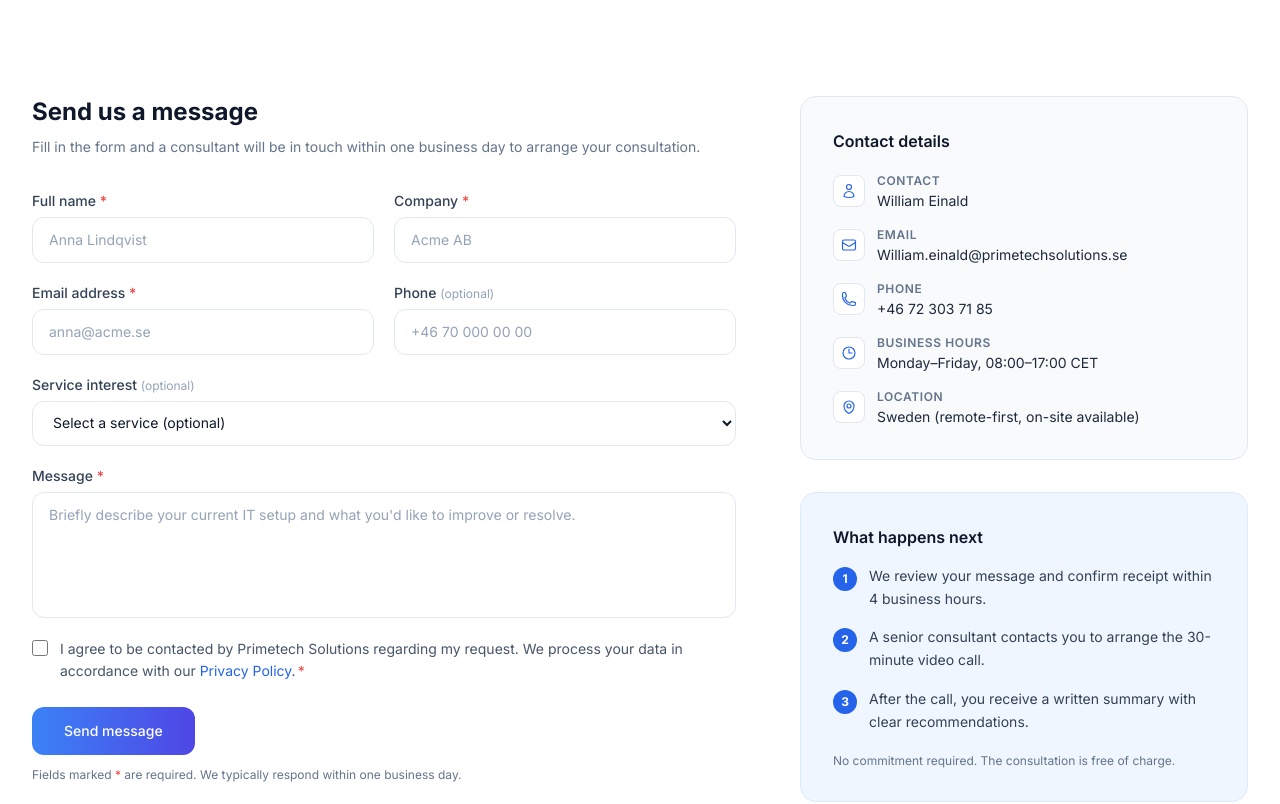
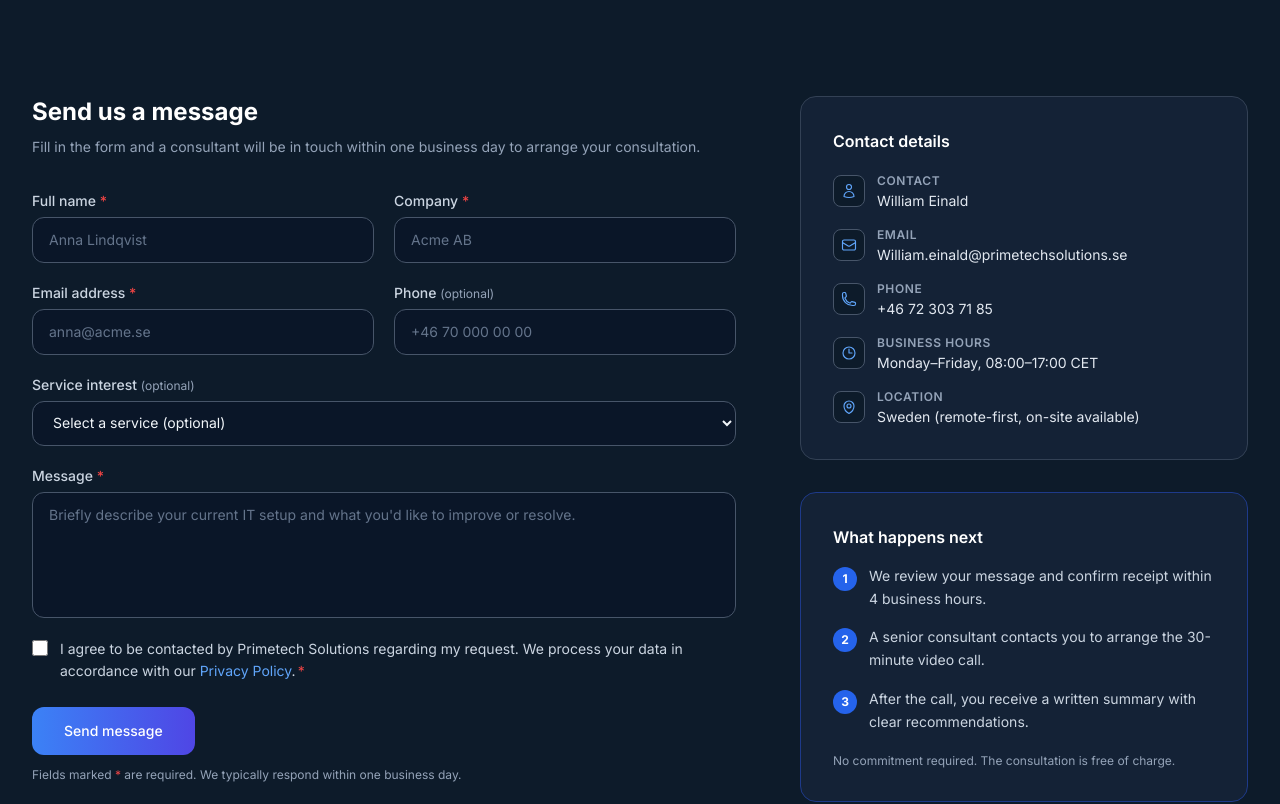
Before and after one commit to Primetechsolutionss/program, a Next.js app in the folder primetech-solutions/: page /contact in a window 1280 px wide. Shown: the part 420-1224 px from the top of the page. Built offline with nearby package versions, Linux system fonts and the light colour scheme.

Commit message:
Convert entire site to dark navy theme matching the hero background
All sections, cards, and form elements updated to use bg-navy-800/900
with light text (text-slate-100/300/400) for full visual consistency.

Co-Authored-By: Claude Sonnet 4.6 <noreply@anthropic.com>

```diff
--- a/primetech-solutions/src/app/contact/page.tsx
+++ b/primetech-solutions/src/app/contact/page.tsx
@@ -90,18 +90,18 @@ export default function ContactPage() {
       </div>
 
       {/* Main contact section */}
-      <section className="py-20 lg:py-28 bg-white" aria-labelledby="contact-form-heading">
+      <section className="py-20 lg:py-28 bg-navy-800" aria-labelledby="contact-form-heading">
         <div className="max-w-7xl mx-auto px-4 sm:px-6 lg:px-8">
           <div className="grid grid-cols-1 lg:grid-cols-5 gap-12 lg:gap-16">
             {/* Left: form */}
             <div className="lg:col-span-3">
               <h2
                 id="contact-form-heading"
-                className="text-2xl font-bold text-slate-900 mb-2"
+                className="text-2xl font-bold text-white mb-2"
               >
                 Send us a message
               </h2>
-              <p className="text-sm text-slate-500 mb-8 leading-relaxed">
+              <p className="text-sm text-slate-400 mb-8 leading-relaxed">
                 Fill in the form and a consultant will be in touch within one business day to
                 arrange your consultation.
               </p>
@@ -111,14 +111,14 @@ export default function ContactPage() {
             {/* Right: info */}
             <div className="lg:col-span-2 space-y-8">
               {/* Contact details */}
-              <div className="rounded-2xl border border-slate-200 bg-slate-50 p-6 lg:p-8">
-                <h3 className="text-base font-semibold text-slate-900 mb-5">Contact details</h3>
+              <div className="rounded-2xl border border-slate-700 bg-navy-700 p-6 lg:p-8">
+                <h3 className="text-base font-semibold text-white mb-5">Contact details</h3>
                 <ul className="space-y-4" role="list">
                   {contactInfo.map(({ icon, label, value, href }) => (
                     <li key={label} className="flex items-start gap-3">
-                      <div className="w-8 h-8 rounded-lg bg-white border border-slate-200 flex items-center justify-center shrink-0 mt-0.5">
+                      <div className="w-8 h-8 rounded-lg bg-navy-800 border border-slate-600 flex items-center justify-center shrink-0 mt-0.5">
                         <svg
-                          className="w-4 h-4 text-blue-600"
+                          className="w-4 h-4 text-blue-400"
                           fill="none"
                           stroke="currentColor"
                           viewBox="0 0 24 24"
@@ -129,18 +129,18 @@ export default function ContactPage() {
                         </svg>
                       </div>
                       <div>
-                        <p className="text-xs font-semibold text-slate-500 uppercase tracking-wider">
+                        <p className="text-xs font-semibold text-slate-400 uppercase tracking-wider">
                           {label}
                         </p>
                         {href ? (
                           <a
                             href={href}
-                            className="text-sm text-slate-800 hover:text-blue-600 transition-colors mt-0.5 block"
+                            className="text-sm text-slate-200 hover:text-blue-400 transition-colors mt-0.5 block"
                           >
                             {value}
                           </a>
                         ) : (
-                          <p className="text-sm text-slate-800 mt-0.5">{value}</p>
+                          <p className="text-sm text-slate-200 mt-0.5">{value}</p>
                         )}
                       </div>
                     </li>
@@ -149,8 +149,8 @@ export default function ContactPage() {
               </div>
 
               {/* What to expect */}
-              <div className="rounded-2xl border border-blue-100 bg-blue-50 p-6 lg:p-8">
-                <h3 className="text-base font-semibold text-slate-900 mb-4">
+              <div className="rounded-2xl border border-blue-900 bg-navy-700 p-6 lg:p-8">
+                <h3 className="text-base font-semibold text-white mb-4">
                   What happens next
                 </h3>
                 <ol className="space-y-4" role="list">
@@ -163,11 +163,11 @@ export default function ContactPage() {
                       <span className="w-6 h-6 rounded-full bg-blue-600 text-white text-xs font-bold flex items-center justify-center shrink-0 mt-0.5">
                         {i + 1}
                       </span>
-                      <p className="text-sm text-slate-700 leading-relaxed">{step}</p>
+                      <p className="text-sm text-slate-300 leading-relaxed">{step}</p>
                     </li>
                   ))}
                 </ol>
-                <p className="mt-5 text-xs text-slate-500">
+                <p className="mt-5 text-xs text-slate-400">
                   No commitment required. The consultation is free of charge.
                 </p>
               </div>
--- a/primetech-solutions/src/app/globals.css
+++ b/primetech-solutions/src/app/globals.css
@@ -8,7 +8,7 @@
   }
 
   body {
-    @apply antialiased text-slate-900 bg-white;
+    @apply antialiased text-slate-100 bg-navy-800;
   }
 
   *,
--- a/primetech-solutions/src/components/ui/ContactForm.tsx
+++ b/primetech-solutions/src/components/ui/ContactForm.tsx
@@ -67,9 +67,9 @@ function FieldError({ message }: { message?: string }) {
 }
 
 const inputBase =
-  'block w-full rounded-xl border px-4 py-3 text-sm text-slate-900 placeholder-slate-400 bg-white transition-colors focus:outline-none focus:ring-2 focus:ring-blue-500 focus:border-transparent'
-const inputNormal = 'border-slate-200 hover:border-slate-300'
-const inputError = 'border-red-300 bg-red-50 focus:ring-red-400'
+  'block w-full rounded-xl border px-4 py-3 text-sm text-slate-100 placeholder-slate-500 bg-navy-900 transition-colors focus:outline-none focus:ring-2 focus:ring-blue-500 focus:border-transparent'
+const inputNormal = 'border-slate-600 hover:border-slate-500'
+const inputError = 'border-red-500 bg-red-950/30 focus:ring-red-400'
 
 export default function ContactForm() {
   const [formData, setFormData] = useState<FormData>({
@@ -127,10 +127,10 @@ export default function ContactForm() {
 
   if (status === 'success') {
     return (
-      <div className="text-center py-12 px-6 bg-green-50 rounded-2xl border border-green-100">
-        <div className="w-14 h-14 bg-green-100 rounded-full flex items-center justify-center mx-auto mb-5">
+      <div className="text-center py-12 px-6 bg-navy-700 rounded-2xl border border-green-900">
+        <div className="w-14 h-14 bg-green-900/40 rounded-full flex items-center justify-center mx-auto mb-5">
           <svg
-            className="w-7 h-7 text-green-600"
+            className="w-7 h-7 text-green-400"
             fill="none"
             stroke="currentColor"
             viewBox="0 0 24 24"
@@ -144,8 +144,8 @@ export default function ContactForm() {
             />
           </svg>
         </div>
-        <h3 className="text-xl font-semibold text-slate-900 mb-2">Message received</h3>
-        <p className="text-slate-600 text-sm leading-relaxed">
+        <h3 className="text-xl font-semibold text-white mb-2">Message received</h3>
+        <p className="text-slate-300 text-sm leading-relaxed">
           Thank you for reaching out. A consultant will contact you within one business day to
           arrange your free consultation.
         </p>
@@ -158,7 +158,7 @@ export default function ContactForm() {
       <div className="grid grid-cols-1 sm:grid-cols-2 gap-5">
         {/* Name */}
         <div>
-          <label htmlFor="name" className="block text-sm font-medium text-slate-700 mb-1.5">
+          <label htmlFor="name" className="block text-sm font-medium text-slate-300 mb-1.5">
             Full name <span className="text-red-500" aria-hidden="true">*</span>
           </label>
           <input
@@ -179,7 +179,7 @@ export default function ContactForm() {
 
         {/* Company */}
         <div>
-          <label htmlFor="company" className="block text-sm font-medium text-slate-700 mb-1.5">
+          <label htmlFor="company" className="block text-sm font-medium text-slate-300 mb-1.5">
             Company <span className="text-red-500" aria-hidden="true">*</span>
           </label>
           <input
@@ -199,7 +199,7 @@ export default function ContactForm() {
 
         {/* Email */}
         <div>
-          <label htmlFor="email" className="block text-sm font-medium text-slate-700 mb-1.5">
+          <label htmlFor="email" className="block text-sm font-medium text-slate-300 mb-1.5">
             Email address <span className="text-red-500" aria-hidden="true">*</span>
           </label>
           <input
@@ -219,7 +219,7 @@ export default function ContactForm() {
 
         {/* Phone */}
         <div>
-          <label htmlFor="phone" className="block text-sm font-medium text-slate-700 mb-1.5">
+          <label htmlFor="phone" className="block text-sm font-medium text-slate-300 mb-1.5">
             Phone{' '}
             <span className="text-slate-400 font-normal text-xs">(optional)</span>
           </label>
@@ -237,7 +237,7 @@ export default function ContactForm() {
 
         {/* Service */}
         <div className="sm:col-span-2">
-          <label htmlFor="service" className="block text-sm font-medium text-slate-700 mb-1.5">
+          <label htmlFor="service" className="block text-sm font-medium text-slate-300 mb-1.5">
             Service interest{' '}
             <span className="text-slate-400 font-normal text-xs">(optional)</span>
           </label>
@@ -258,7 +258,7 @@ export default function ContactForm() {
 
         {/* Message */}
         <div className="sm:col-span-2">
-          <label htmlFor="message" className="block text-sm font-medium text-slate-700 mb-1.5">
+          <label htmlFor="message" className="block text-sm font-medium text-slate-300 mb-1.5">
             Message <span className="text-red-500" aria-hidden="true">*</span>
           </label>
           <textarea
@@ -288,10 +288,10 @@ export default function ContactForm() {
               aria-required="true"
               aria-invalid={!!errors.consent}
             />
-            <span className="text-sm text-slate-600 leading-relaxed group-hover:text-slate-800 transition-colors">
+            <span className="text-sm text-slate-300 leading-relaxed group-hover:text-slate-100 transition-colors">
               I agree to be contacted by Primetech Solutions regarding my request. We process your
               data in accordance with our{' '}
-              <a href="/privacy" className="text-blue-600 hover:underline">
+              <a href="/privacy" className="text-blue-400 hover:underline">
                 Privacy Policy
               </a>
               .<span className="text-red-500 ml-0.5" aria-hidden="true">*</span>
@@ -349,7 +349,7 @@ export default function ContactForm() {
             'Send message'
           )}
         </button>
-        <p className="mt-3 text-xs text-slate-500">
+        <p className="mt-3 text-xs text-slate-400">
           Fields marked <span className="text-red-500" aria-hidden="true">*</span> are required.
           We typically respond within one business day.
         </p>
--- a/primetech-solutions/src/components/ui/SectionWrapper.tsx
+++ b/primetech-solutions/src/components/ui/SectionWrapper.tsx
@@ -37,7 +37,7 @@ export function SectionHeading({
   description,
   align = 'center',
   className = '',
-  light = false,
+  light = true,
 }: SectionHeadingProps) {
   return (
     <div
```
Also changed, not shown: primetech-solutions/src/app/about/page.tsx (+24 -24 lines), primetech-solutions/src/app/services/page.tsx (+8 -8 lines), primetech-solutions/src/components/sections/HowItWorks.tsx (+6 -6 lines), primetech-solutions/src/components/sections/Industries.tsx (+5 -5 lines), primetech-solutions/src/components/sections/ServicesOverview.tsx (+6 -6 lines), primetech-solutions/src/components/sections/Testimonials.tsx (+5 -5 lines), primetech-solutions/src/components/sections/TrustStrip.tsx (+5 -5 lines), primetech-solutions/src/components/sections/WhyChooseUs.tsx (+8 -8 lines).
